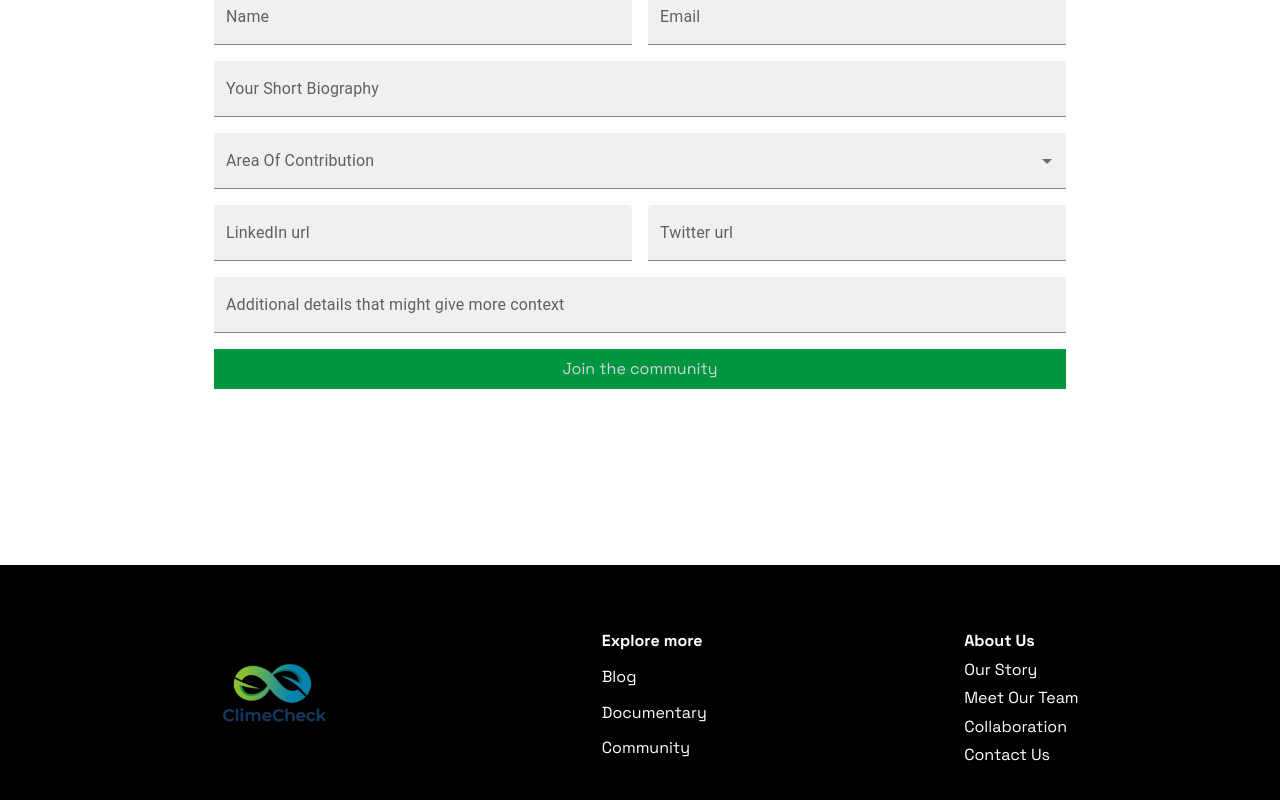
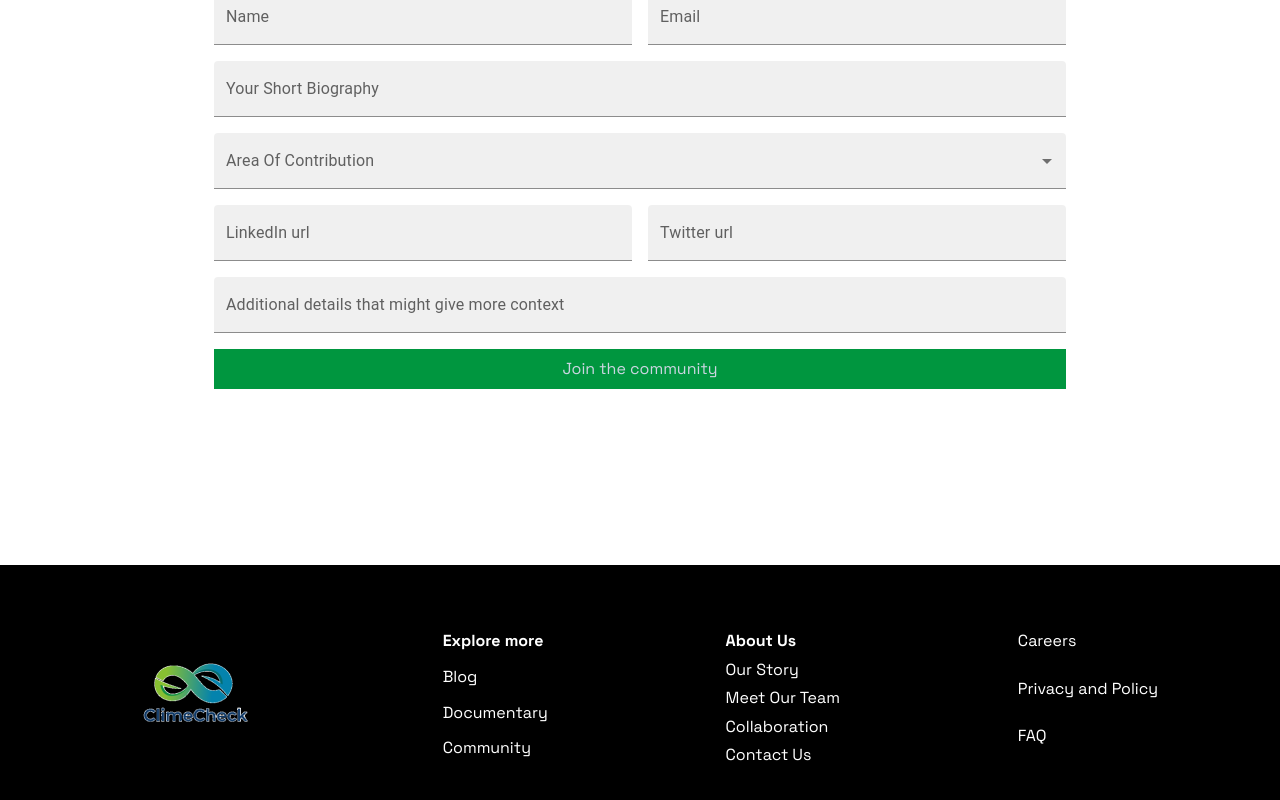
Before and after one commit to ClimeCheck/UI, a Next.js app: page /contribute in a window 1280 px wide. Shown: the part 266-1066 px from the top of the page. Built offline with nearby package versions, Linux system fonts and the light colour scheme.

Commit message:
Revert "fix: the changes noted in the documentation"
This reverts commit 08e20a400d30a8724ba2e53919de583fe06f8a0a.

```diff
--- a/components/Footer/FooterData.jsx
+++ b/components/Footer/FooterData.jsx
@@ -7,12 +7,12 @@ export const exploreLinks = [
 export const aboutLinks = [
   { name: "Our Story", link: "/story" },
   { name: "Meet Our Team", link: "/team" },
-  { name: "Collaboration", link: "/contribute" },
+  { name: "Collaboration", link: "/collaboration" },
   { name: "Contact Us", link: "/contact" },
 ];
 
-// export const companyLinks = [
-//   { name: "Careers", link: "/careers" },
-//   { name: "Privacy and Policy", link: "/policy" },
-//   { name: "FAQ", link: "/faq" },
-// ];
+export const companyLinks = [
+  { name: "Careers", link: "/careers" },
+  { name: "Privacy and Policy", link: "/policy" },
+  { name: "FAQ", link: "/faq" },
+];
--- a/components/Footer/index.jsx
+++ b/components/Footer/index.jsx
@@ -1,8 +1,7 @@
 import Image from "next/image";
 import Link from "next/link";
-import { Logo } from "../../assets/images";
-
-import { aboutLinks, exploreLinks } from "./FooterData";
+import Logo from "../../assets/footerLogo.png";
+import { aboutLinks, companyLinks, exploreLinks } from "./FooterData";
 
 function Footer() {
   return (
@@ -30,7 +29,7 @@ function Footer() {
           );
         })}
       </div>
-      {/* <div className="grid">
+      <div className="grid">
         {companyLinks.map((links, key) => {
           return (
             <Link key={key} href={links.link}>
@@ -38,7 +37,7 @@ function Footer() {
             </Link>
           );
         })}
-      </div> */}
+      </div>
     </div>
   );
 }
--- a/components/Timeline/TimelineData.jsx
+++ b/components/Timeline/TimelineData.jsx
@@ -2,10 +2,7 @@ export const Approach = [
   {
     id: 1,
     title: "Data Agregations",
-    desc: `Climecheck leverages the blockchain for data integrity and verifiability. Users can:
-    • Download raw sensor data
-    • Train models on the data
-    • Perform confidential computing`,
+    desc: `Climecheck leverages the blockchain for data integrity and verifiability. Users can:\n  &#x2022; Download raw sensor data\n &#x2022; Train models on the data\n &#x2022; Perform confidential computing`,
   },
   {
     id: 2,
```
